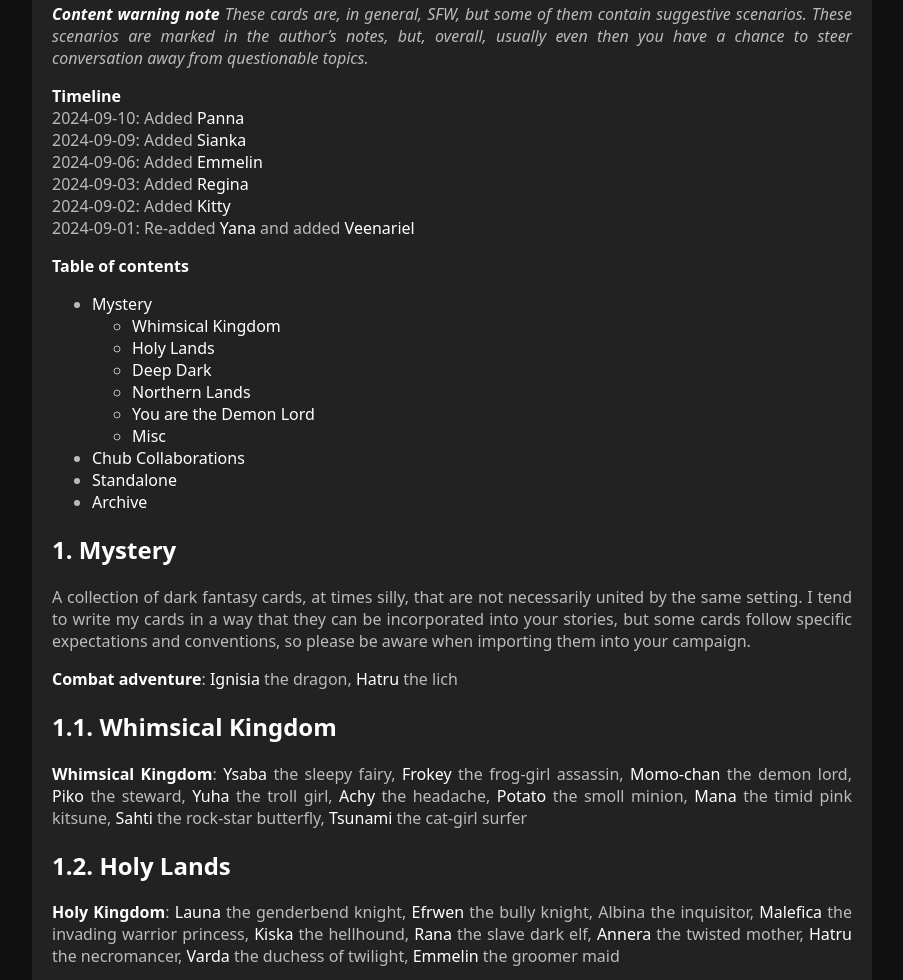
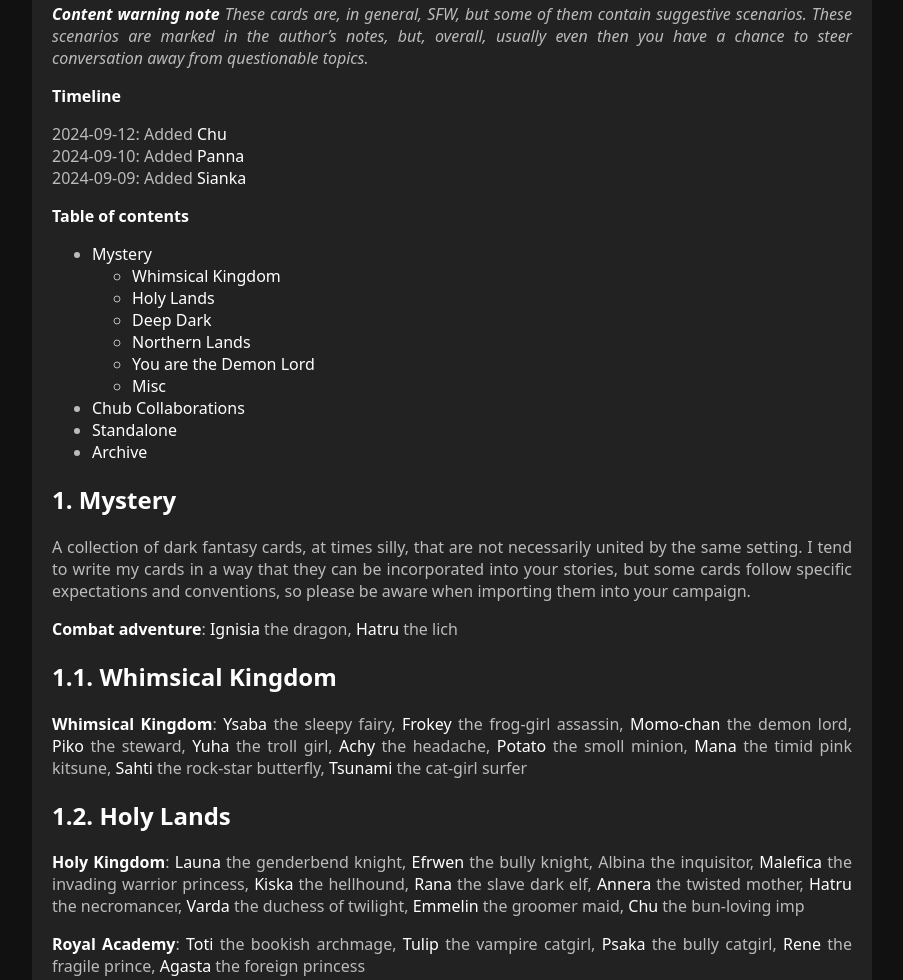
Before and after one commit to armoredwitch/armoredwitch.github.io, a plain HTML site: page index.html in a window 1280 px wide. Shown: the part 160-1140 px from the top of the page, without its empty margins (188-1091 px from the left). Drawn offline with Linux system fonts and the light colour scheme.

Commit message:
Updated index

```diff
--- a/index.html
+++ b/index.html
@@ -17,13 +17,11 @@
 <p><strong><em>Content warning note</em></strong>
 <em>These cards are, in general, SFW, but some of them contain suggestive scenarios. These scenarios are marked in the author&rsquo;s notes, but, overall, usually even then you have a chance to steer conversation away from questionable topics.</em></p>
 
-<p><strong>Timeline</strong><br/>
+<p><strong>Timeline</strong></p>
+
+<p>2024-09-12: Added <a href="characters/Chu.png">Chu</a><br/>
 2024-09-10: Added <a href="characters/Panna.png">Panna</a><br/>
-2024-09-09: Added <a href="characters/Sianka.png">Sianka</a><br/>
-2024-09-06: Added <a href="characters/Emmelin.png">Emmelin</a><br/>
-2024-09-03: Added <a href="characters/Regina.png">Regina</a><br/>
-2024-09-02: Added <a href="characters/Kitty.png">Kitty</a><br/>
-2024-09-01: Re-added <a href="characters/Yana.png">Yana</a> and added <a href="characters/Veenariel.png">Veenariel</a></p>
+2024-09-09: Added <a href="characters/Sianka.png">Sianka</a></p>
 
 <p><strong>Table of contents</strong></p>
 
@@ -58,7 +56,7 @@
 <a name="Holy-Lands"></a>
 <h2>Holy Lands</h2>
 
-<p><strong>Holy Kingdom</strong>: <a href="characters/Launa.png">Launa</a> the genderbend knight, <a href="characters/Efrwen.png">Efrwen</a> the bully knight, Albina the inquisitor, <a href="characters/Malefica.png">Malefica</a> the invading warrior princess, <a href="characters/Kiska.png">Kiska</a> the hellhound, <a href="characters/Rana.png">Rana</a> the slave dark elf, <a href="characters/Annera.png">Annera</a> the twisted mother, <a href="characters/Hatru1.png">Hatru</a> the necromancer, <a href="characters/Varda.pn">Varda</a> the duchess of twilight, <a href="characters/Emmelin.png">Emmelin</a> the groomer maid</p>
+<p><strong>Holy Kingdom</strong>: <a href="characters/Launa.png">Launa</a> the genderbend knight, <a href="characters/Efrwen.png">Efrwen</a> the bully knight, Albina the inquisitor, <a href="characters/Malefica.png">Malefica</a> the invading warrior princess, <a href="characters/Kiska.png">Kiska</a> the hellhound, <a href="characters/Rana.png">Rana</a> the slave dark elf, <a href="characters/Annera.png">Annera</a> the twisted mother, <a href="characters/Hatru1.png">Hatru</a> the necromancer, <a href="characters/Varda.pn">Varda</a> the duchess of twilight, <a href="characters/Emmelin.png">Emmelin</a> the groomer maid, <a href="characters/Chu.png">Chu</a> the bun-loving imp</p>
 
 <p><strong>Royal Academy</strong>: <a href="characters/Toti.png">Toti</a> the bookish archmage, <a href="characters/Tulip.png">Tulip</a> the vampire catgirl, <a href="characters/Psaka.png">Psaka</a> the bully catgirl, <a href="characters/Rene.png">Rene</a> the fragile prince, <a href="characters/Agasta.png">Agasta</a> the foreign princess</p>
 
```
